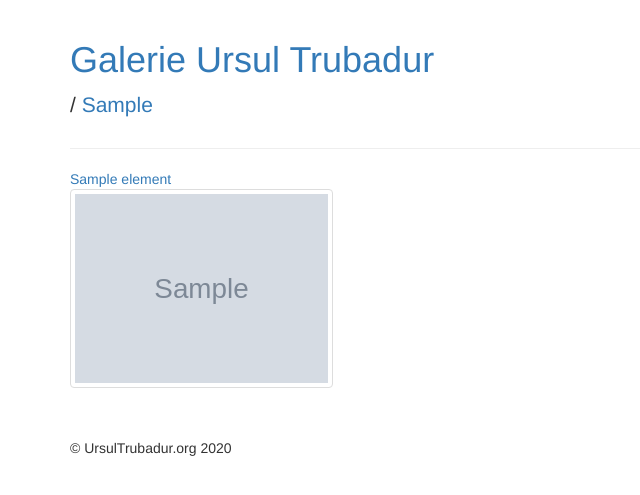
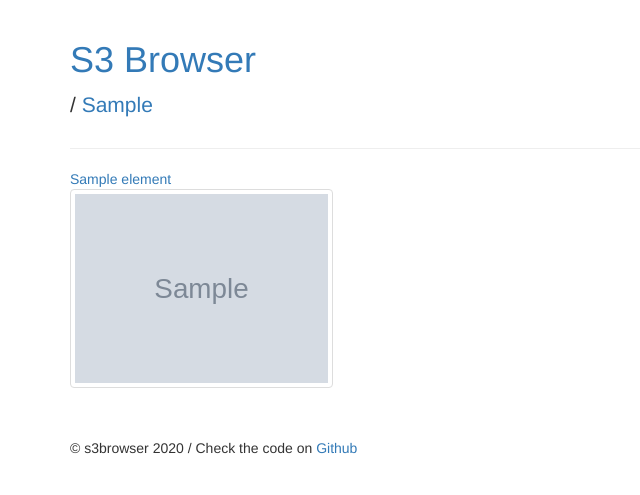
Before and after one commit to raztud/s3gallery, a Django app: template browser/templates/index.html in a window 1280 px wide. Shown: the top 495 px of the page, without its empty margins (0-640 px from the left). Run offline with Django 3.2, Linux system fonts and the light colour scheme; the template is opened without the code that fills it: most values are stand-ins (such as "Sample title", 1, 10 or a date in 2020); grey boxes marked "Sample" are stand-in pictures; some libraries are stand-ins or nearby versions.

Commit message:
add in setting the site name&copyright;

```diff
--- /dev/null
+++ b/browser/context_processors.py
@@ -0,0 +1,8 @@
+from django.conf import settings
+
+
+def site_configs(request):
+    return {
+        'site_name': settings.SITE_NAME,
+        'copyright': settings.COPYRIGHT,
+    }
--- a/browser/management/commands/makethumbs.py
+++ b/browser/management/commands/makethumbs.py
@@ -44,6 +44,7 @@
                                    aws_secret_access_key=settings.SECRET_KEY,
                                    region_name=settings.REGION, )
 
+        self.stdout.write(self.style.NOTICE('Building folders list...'))
         folders = self.get_folders(options['start'])
         for folder in folders:
             items = self.get_items(folder)
--- a/browser/s3browser.py
+++ b/browser/s3browser.py
@@ -47,7 +47,9 @@
         elements = []
         for element in content:
             meta_name = element['Prefix'].replace(prefix, '')[:-1]
-            name = meta.get(meta_name) or element['Prefix'].replace(prefix, '')
+            name = meta.get(meta_name) or \
+                   element['Prefix'].replace(prefix, '')[:-1]
+
             elements.append({
                 'full_path': element['Prefix'].replace(settings.ROOT_FULL, ''),
                 'name': name
--- a/browser/templates/base.html
+++ b/browser/templates/base.html
@@ -7,7 +7,7 @@
     <meta name="viewport" content="width=device-width, initial-scale=1">
     <!-- The above 3 meta tags *must* come first in the head; any other head content must come *after* these tags -->
     <meta name="description" content="Simple S3 Browser for photos">
-    <meta name="author" content="Razvan Tudorica">
+    <meta name="author" content="Răzvan Tudorică">
 
     <title>S3 browser</title>
 
@@ -35,7 +35,7 @@
       (function() {
         var u="//analytics.razvantudorica.net/";
         _paq.push(['setTrackerUrl', u+'piwik.php']);
-    _paq.push(['setSiteId', '6']);
+        _paq.push(['setSiteId', '7']);
         var d=document, g=d.createElement('script'), s=d.getElementsByTagName('script')[0];
         g.type='text/javascript'; g.async=true; g.defer=true; g.src=u+'piwik.js'; s.parentNode.insertBefore(g,s);
       })();
@@ -46,7 +46,7 @@
   <body>
     <div class="container">
         <div class="page-header">
-            <h1><a href="/">Galerie Ursul Trubadur</a></h1>
+            <h1><a href="/">{{ site_name }}</a></h1>
             <p class="lead">{% block h3title %}{% endblock %}</p>
           </div>
 
@@ -54,11 +54,9 @@
 
           <footer>
             <p>&nbsp;</p>
-            <p>&copy; UrsulTrubadur.org {{year}}</p>
+            <p>&copy; {{ copyright }} {{year}} / Check the code on <a href="https://github.com/raztud/s3gallery" target="_blank">Github</a></p>
           </footer>
     </div> <!-- /container -->
-
-
 
     <!-- IE10 viewport hack for Surface/desktop Windows 8 bug -->
     <script src="{% static 'browser/js/ie10-viewport-bug-workaround.js' %}"></script>
--- a/browser/views/index.py
+++ b/browser/views/index.py
@@ -1,4 +1,5 @@
 import logging
+import time
 
 from django.views import View
 from django.shortcuts import render, reverse
@@ -31,7 +32,8 @@
             'elements': [current_element],
             'current_element': current_element,
             'folders': file_list['folders'],
-            'files': file_list['files']
+            'files': file_list['files'],
+            'year': time.strftime("%Y"),
         }
 
         return render(request, self.template_name, {'data': elements})
--- a/s3gallery/settings.py
+++ b/s3gallery/settings.py
@@ -65,6 +65,7 @@
                 'django.template.context_processors.request',
                 'django.contrib.auth.context_processors.auth',
                 'django.contrib.messages.context_processors.messages',
+                'browser.context_processors.site_configs',
             ],
         },
     },
@@ -174,6 +175,9 @@
 MEDIA_URL = TMP_FOLDER + '/'
 MEDIA_ROOT = os.path.join(BASE_DIR, 'uploads')
 
+SITE_NAME = 'S3 Browser'
+COPYRIGHT = 's3browser'
+
 RECAPTCHA_PUBLIC_KEY = ''
 RECAPTCHA_PRIVATE_KEY = ''
 
```
Lines whose indentation alone changed are shown as unchanged.
